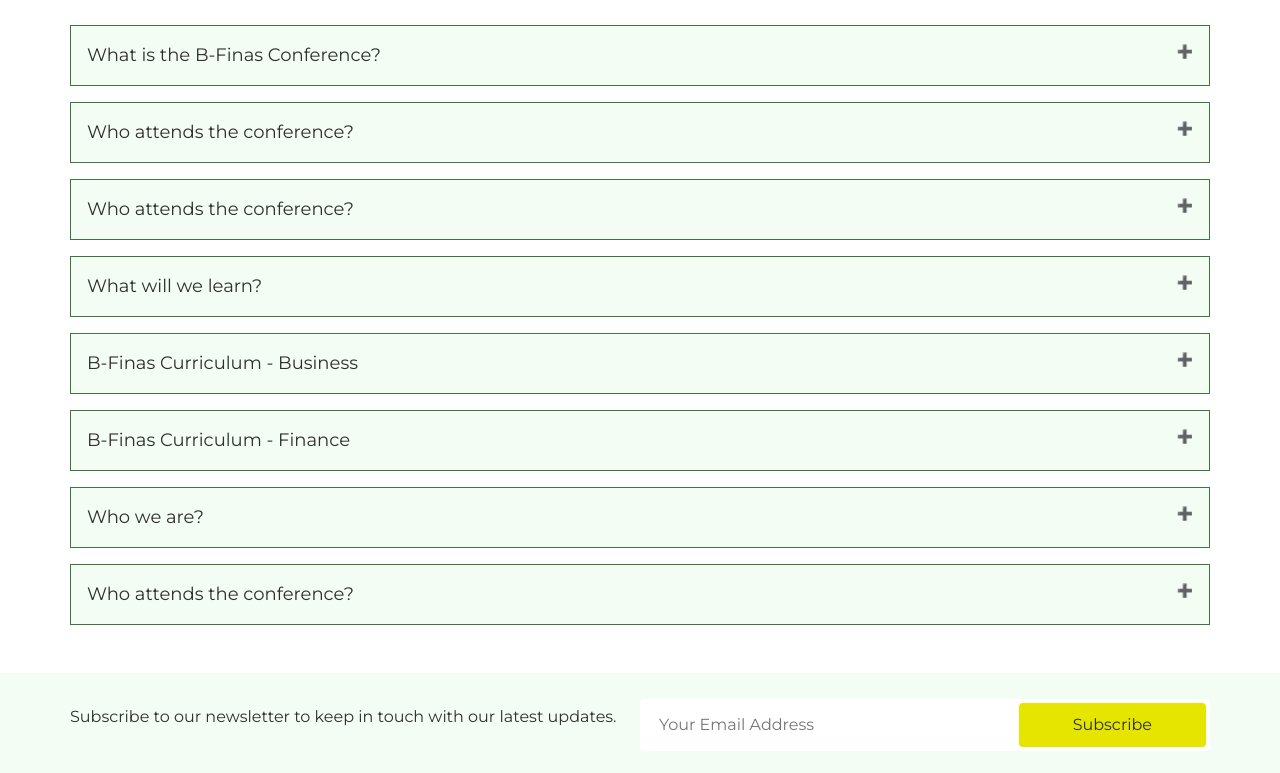
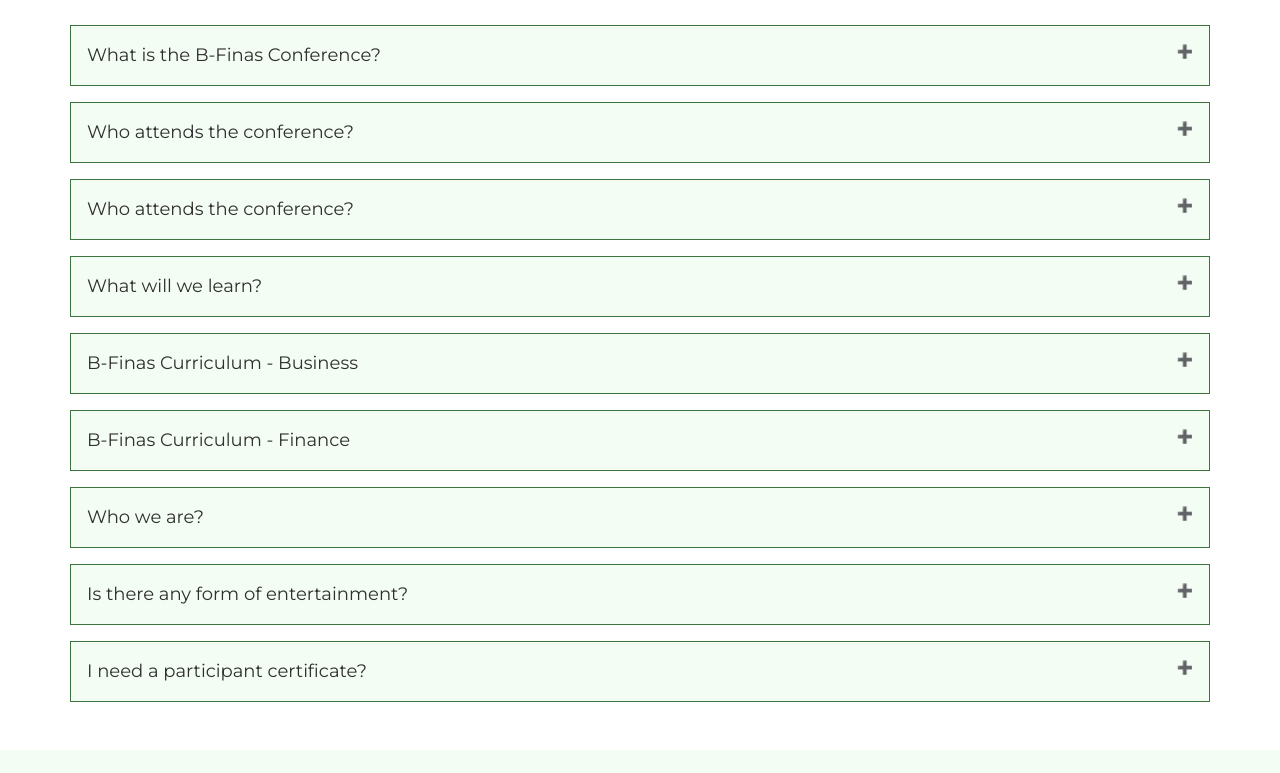
Before and after one commit to jegedeolamide99/under30, a plain HTML site: page faqs.html in a window 1280 px wide. Shown: the part 159-932 px from the top of the page. Drawn offline with Linux system fonts and the light colour scheme.

Commit message:
Add more questions and answers

```diff
--- a/faqs.html
+++ b/faqs.html
@@ -131,11 +131,18 @@
             </div>
           </div>
           <div class="accordion">
-            <button class="accordion__toggle">Who attends the conference?</button>
+            <button class="accordion__toggle">Is there any form of entertainment? </button>
             <div class="accordion__panel">
-              <p>The business and financial conference is open to all young Africans who are passionate about entrepreneurship and financial independence leadership and are ready to create a better Africa for the Africans to come. There is no gender, age, education and religious barriers, it is accessible by all African, just sign up and register for the conference. See you there live.</p>
+              <p>NO; only on free-will donation.</p>
             </div>
           </div>
+          <div class="accordion">
+            <button class="accordion__toggle">I need a participant certificate?</button>
+            <div class="accordion__panel">
+              <p><a href="contact.html">Apply here</a></p>
+            </div>
+          </div>
+
         </div>
       </div>
     </section>
```
